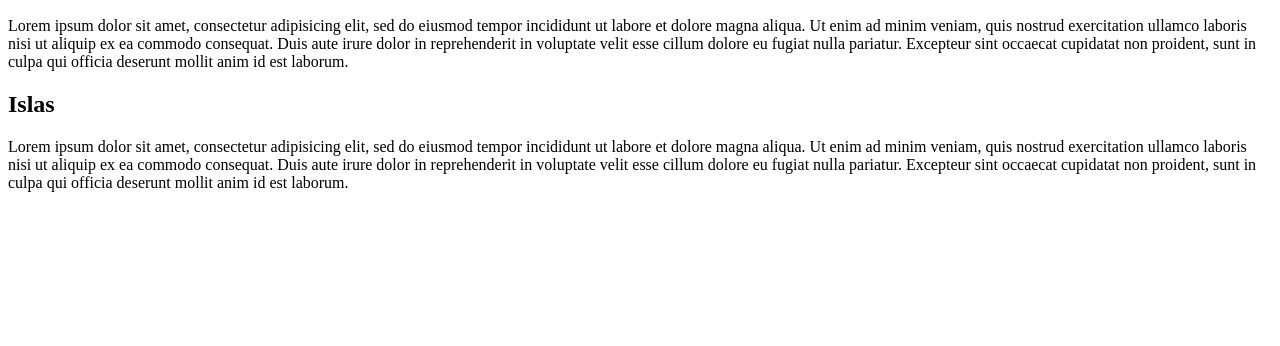
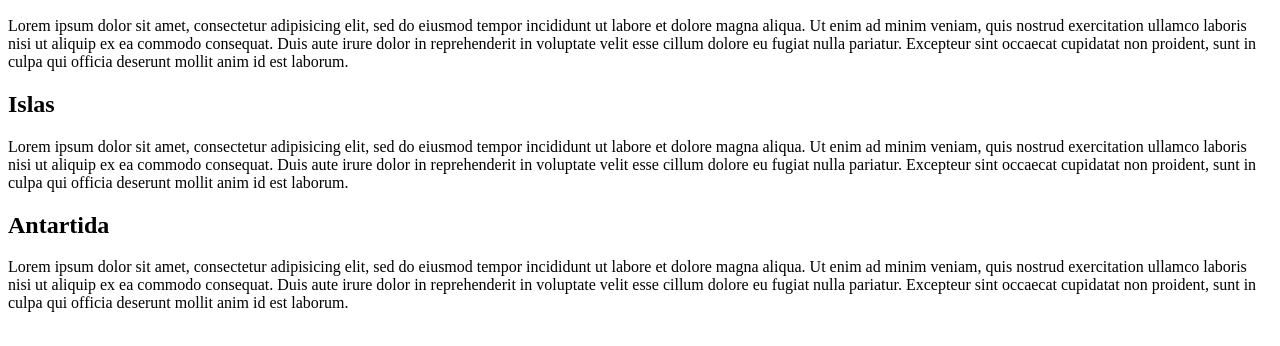
Before and after one commit to naviMtq/webTierra, a plain HTML site: page index.html in a window 1280 px wide. Shown: the part 110-456 px from the top of the page. Drawn offline with Linux system fonts and the light colour scheme.

Commit message:
subtitulo antartida

```diff
--- a/index.html
+++ b/index.html
@@ -21,5 +21,12 @@
 	consequat. Duis aute irure dolor in reprehenderit in voluptate velit esse
 	cillum dolore eu fugiat nulla pariatur. Excepteur sint occaecat cupidatat non
 	proident, sunt in culpa qui officia deserunt mollit anim id est laborum.</p>
+	<h2>Antartida</h2>
+	<p>Lorem ipsum dolor sit amet, consectetur adipisicing elit, sed do eiusmod
+	tempor incididunt ut labore et dolore magna aliqua. Ut enim ad minim veniam,
+	quis nostrud exercitation ullamco laboris nisi ut aliquip ex ea commodo
+	consequat. Duis aute irure dolor in reprehenderit in voluptate velit esse
+	cillum dolore eu fugiat nulla pariatur. Excepteur sint occaecat cupidatat non
+	proident, sunt in culpa qui officia deserunt mollit anim id est laborum.</p>
 </body>
 </html>
```
